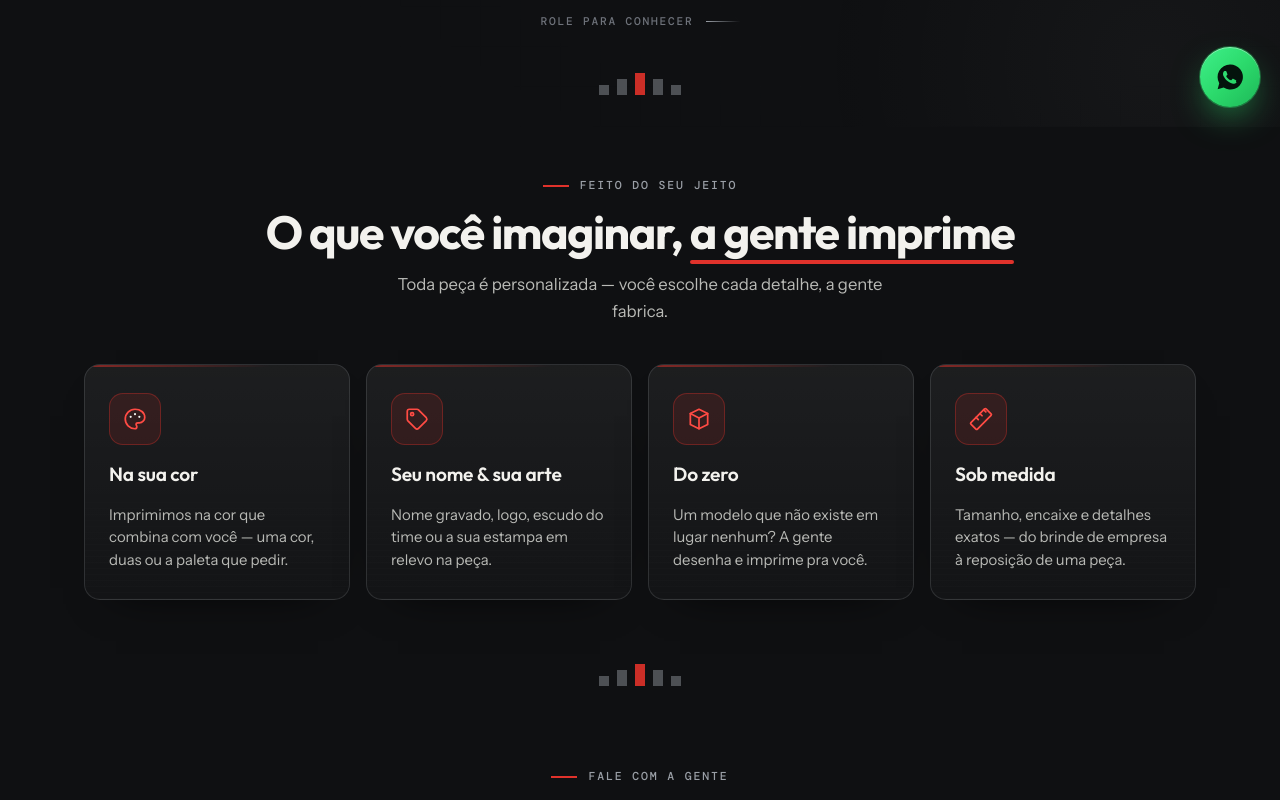
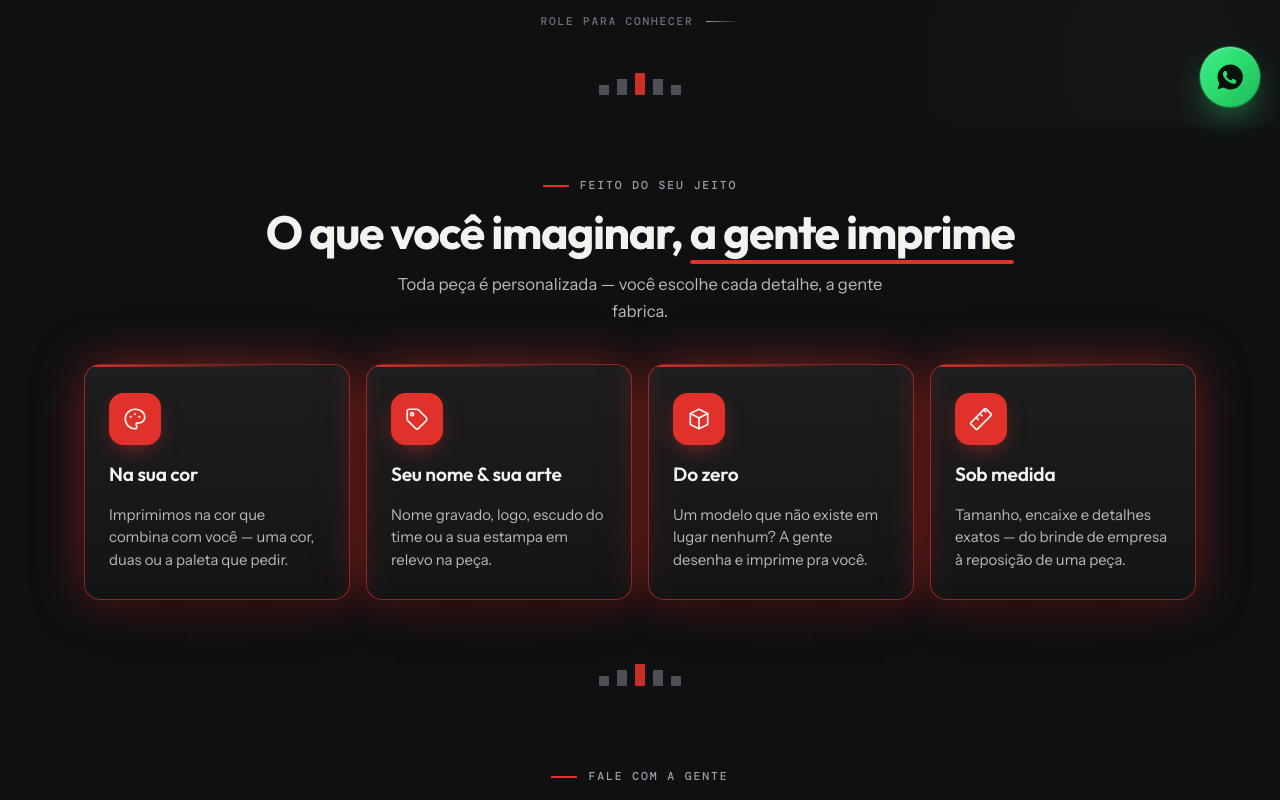
Before and after one commit to Nyvos3d/nyvos-site, a plain HTML site: page index.html in a window 1280 px wide. Shown: the part 673-1473 px from the top of the page. Drawn offline with nearby package versions, Linux system fonts and the light colour scheme.

Commit message:
Cards: brilho tipo sensor na linha central da rolagem
Substitui o pulso único por um sensor determinístico (scroll + rAF): o
card cujo retângulo cruza o centro da tela acende (borda, glow e ícone
vermelho) e apaga ao sair — o brilho acompanha a rolagem card a card.

Co-Authored-By: Claude Opus 4.8 <noreply@anthropic.com>

```diff
--- a/index.html
+++ b/index.html
@@ -183,14 +183,10 @@ main{position:relative;z-index:1}
   -webkit-mask-image:linear-gradient(180deg,transparent,#000);mask-image:linear-gradient(180deg,transparent,#000)}
 .prod:hover{border-color:rgba(224,50,43,.5);transform:translateY(-6px);box-shadow:0 34px 62px -30px rgba(0,0,0,.95),0 0 56px -28px rgba(224,50,43,.6)}
 .prod:hover::before{opacity:1}
-.prod.lit{animation:cardglow 1.5s var(--vai)}
-.prod.lit::before{animation:lineglow 1.5s var(--vai)}
-@keyframes cardglow{
-  0%{box-shadow:0 20px 44px -32px rgba(0,0,0,.95);border-color:rgba(154,159,166,.2)}
-  38%{box-shadow:0 20px 44px -32px rgba(0,0,0,.95),0 0 50px -2px rgba(224,50,43,.7);border-color:rgba(224,50,43,.7)}
-  100%{box-shadow:0 20px 44px -32px rgba(0,0,0,.95);border-color:rgba(154,159,166,.2)}
-}
-@keyframes lineglow{0%,100%{opacity:.55}38%{opacity:1}}
+.prod.active{border-color:rgba(224,50,43,.6);box-shadow:0 22px 48px -30px rgba(0,0,0,.95),0 0 52px -6px rgba(224,50,43,.6)}
+.prod.active::before{opacity:1}
+.prod.active .pic{background:var(--vermelho);border-color:var(--vermelho);box-shadow:0 8px 24px -8px rgba(224,50,43,.7)}
+.prod.active .pic svg{stroke:var(--mineral)}
 .prod .pic{width:52px;height:52px;border-radius:14px;border:1px solid rgba(224,50,43,.35);background:rgba(224,50,43,.12);display:flex;align-items:center;justify-content:center;transition:all .4s var(--vai)}
 .prod:hover .pic{background:var(--vermelho);border-color:var(--vermelho);box-shadow:0 8px 24px -8px rgba(224,50,43,.7)}
 .prod .pic svg{width:26px;height:26px;stroke:var(--vermelho-luz);stroke-width:1.6;fill:none;stroke-linecap:round;stroke-linejoin:round;transition:stroke .4s}
@@ -527,12 +523,21 @@ const obs = new IntersectionObserver(es => es.forEach(e => {
 }), { threshold:.12 });
 document.querySelectorAll(".rev").forEach(el => obs.observe(el));
 
-/* ── brilho dos cards conforme entram na tela ── */
+/* ── sensor na linha central da tela: o card que a rolagem cruza acende ── */
 if (!matchMedia("(prefers-reduced-motion: reduce)").matches){
-  const litObs = new IntersectionObserver(es => es.forEach(e => {
-    if (e.isIntersecting){ e.target.classList.add("lit"); litObs.unobserve(e.target); }
-  }), { threshold: 0.6 });
-  document.querySelectorAll(".prod").forEach(el => litObs.observe(el));
+  const cards = [...document.querySelectorAll(".prod")];
+  let ticking = false;
+  function updateActive(){
+    const cy = innerHeight / 2;
+    for (const c of cards){
+      const r = c.getBoundingClientRect();
+      c.classList.toggle("active", r.top <= cy && r.bottom >= cy);
+    }
+    ticking = false;
+  }
+  addEventListener("scroll", () => { if (!ticking){ ticking = true; requestAnimationFrame(updateActive); } }, { passive: true });
+  addEventListener("resize", updateActive);
+  updateActive();
 }
 
 /* ── topbar + FAB no scroll ── */
```
